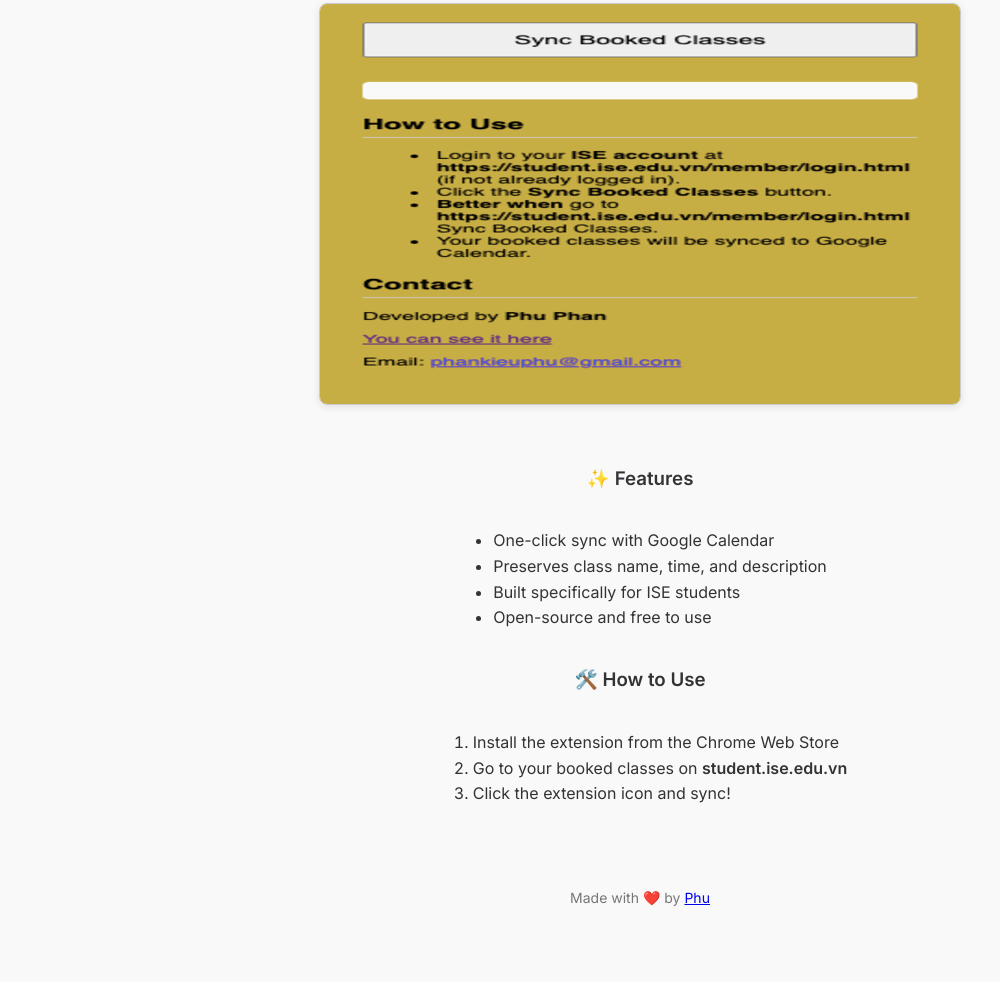
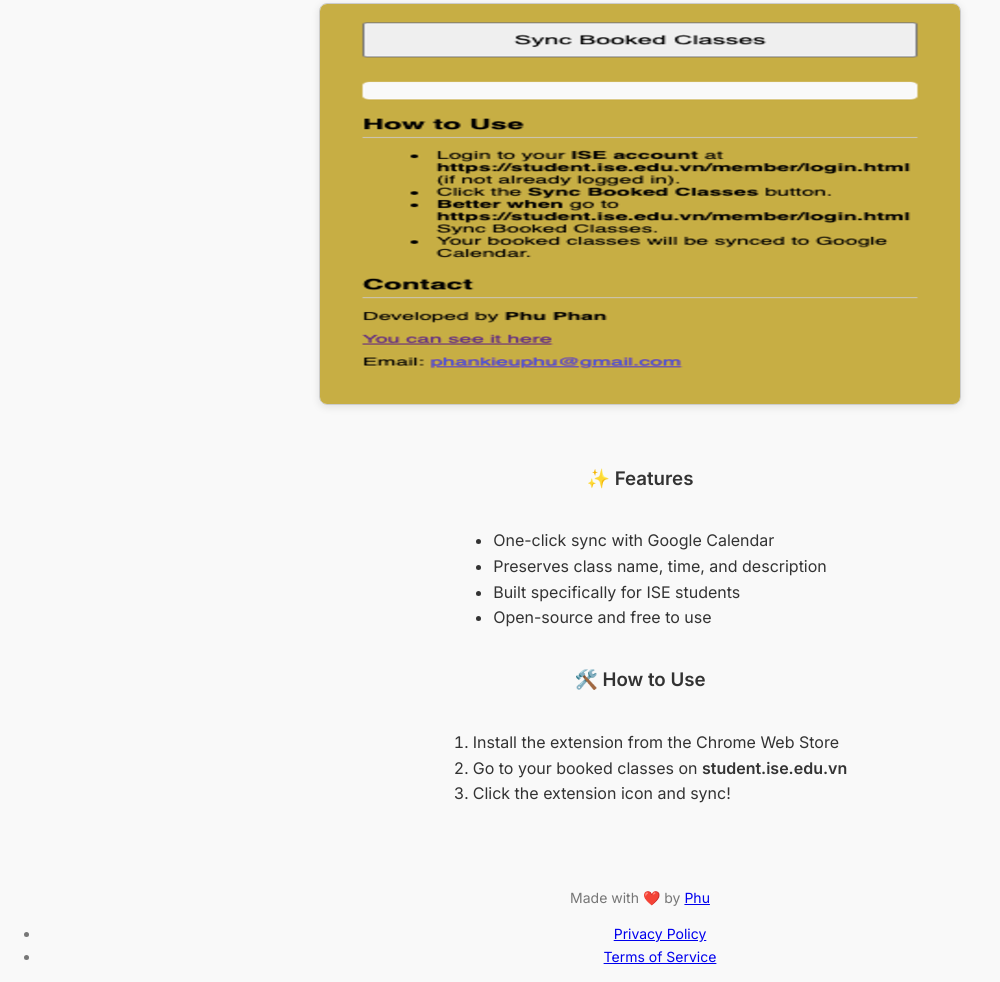
Before and after one commit to phankieuphu/ise_calendar_sync, a browser extension: page docs/index.html in a window 1280 px wide. Shown: the part 1013-1995 px from the top of the page, without its empty margins (0-1000 px from the left). Before the commit the page ends 1922 px from the top, so only its background shows below. Drawn offline with Linux system fonts and the light colour scheme.

Commit message:
[UPDATE] Add Policy and Terms

```diff
--- a/docs/index.html
+++ b/docs/index.html
@@ -99,6 +99,10 @@
 
   <footer>
     Made with ❤️ by <a href="https://github.com/phankieuphu" target="_blank">Phu</a>
+  <ul>
+    <li><a href="https://ise.phankieuphu.com/policy" target="_blank" rel="noopener noreferrer">Privacy Policy</a></li>
+    <li><a href="https://ise.phankieuphu.com/terms" target="_blank" rel="noopener noreferrer">Terms of Service</a></li>
+  </ul>
   </footer>
 
 </body>
```
